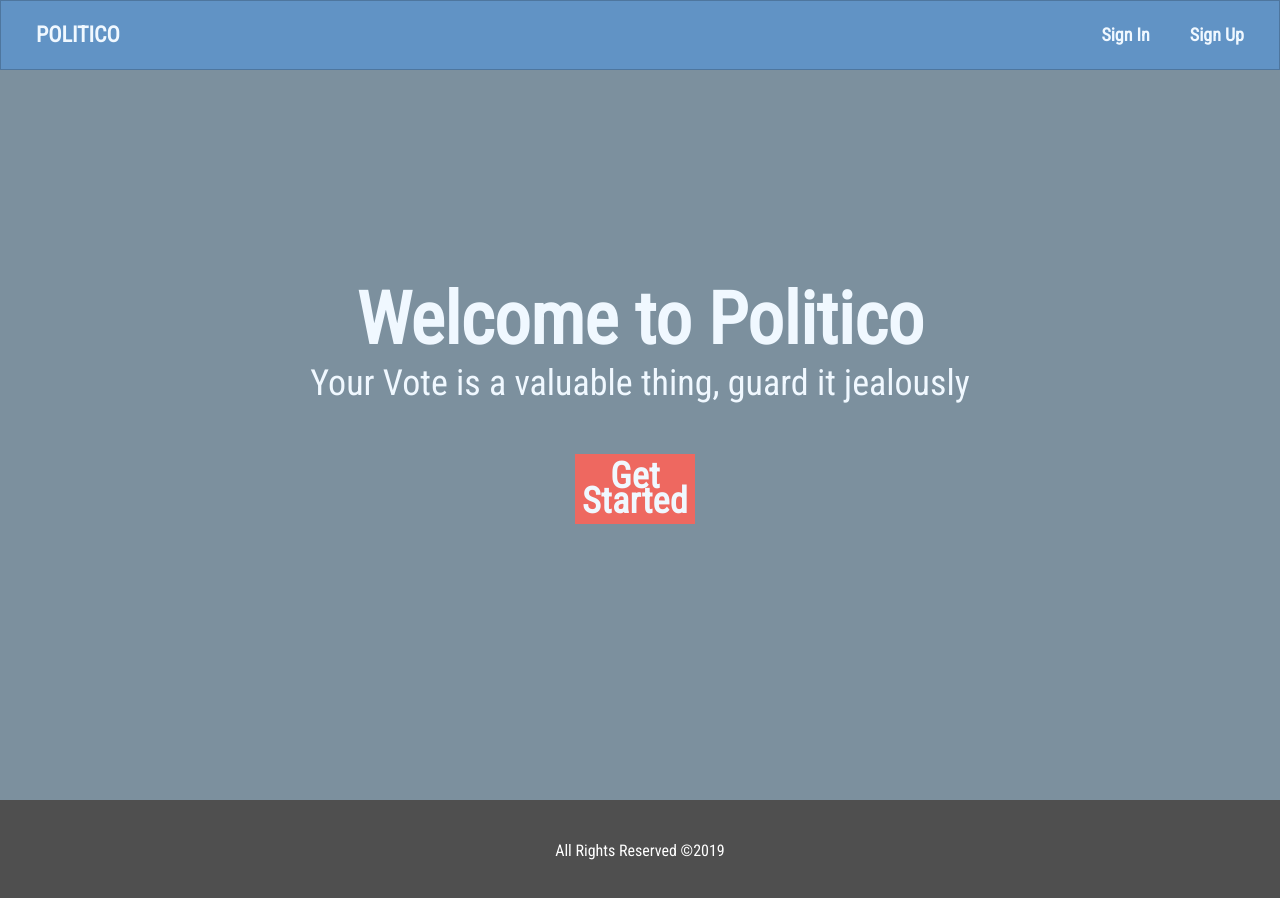
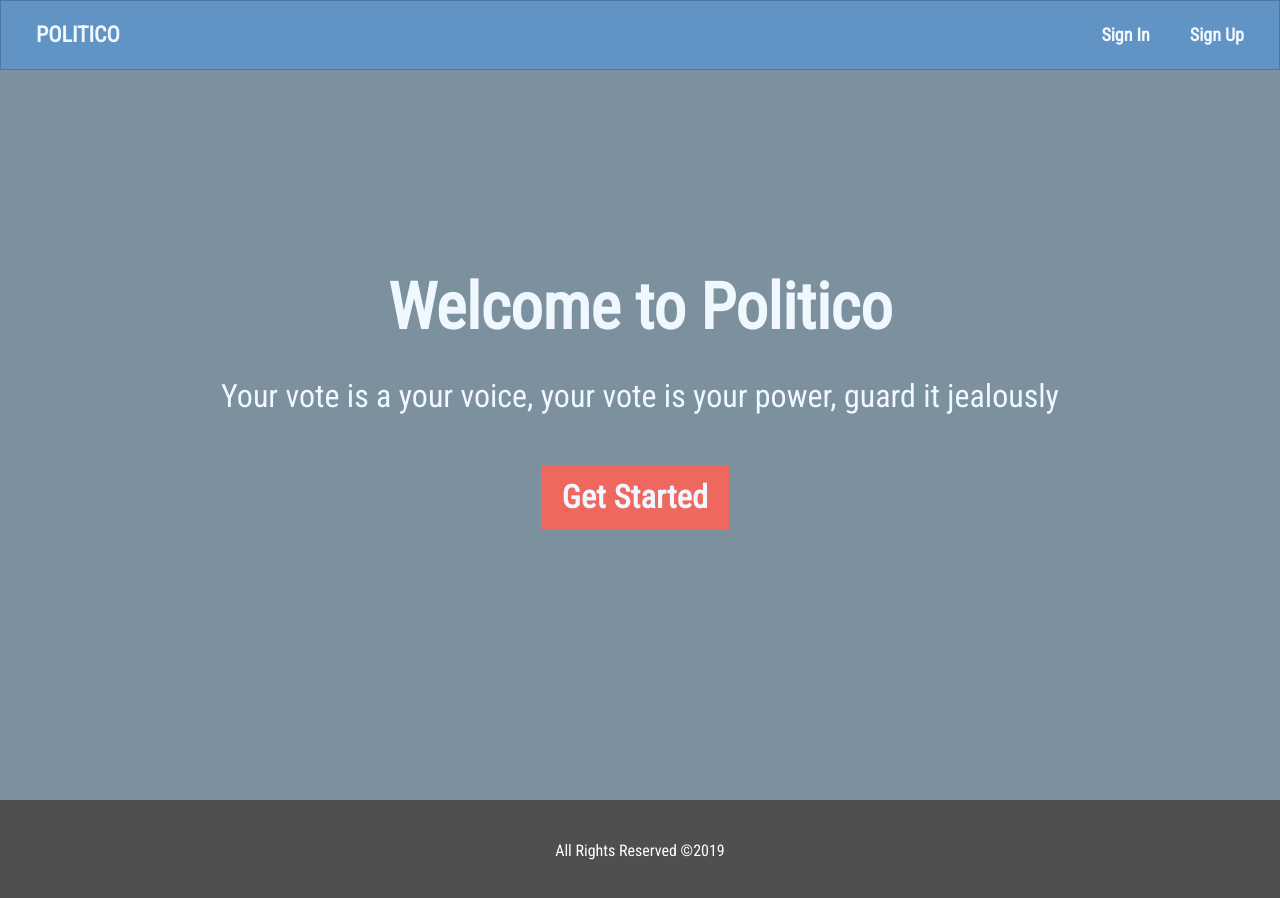
Before and after one commit to nedssoft/Politico, a plain HTML site: page UI/index.html in a window 1280 px wide. Drawn offline with Linux system fonts and the light colour scheme; a web font is replaced by a local one.

Commit message:
[Chore #163346849] Fix get started button responsiveness

```diff
--- a/UI/assets/css/style.css
+++ b/UI/assets/css/style.css
@@ -130,7 +130,7 @@ body, html {
 
 #get-started{
 
-	width: 120px;
+    min-width: 120px;
     margin: 50px 10px 0 0;
 }
 
@@ -177,11 +177,16 @@ body, html {
     }
 
     #header {
-      font-size: 36px;
+      font-size: 2rem;
     }
 
      .form-wrap {
         width: 400px;
+    }
+
+    #get-started {
+        width: 15%;
+        padding: 20px 0;
     }
 
 }
--- a/UI/index.html
+++ b/UI/index.html
@@ -30,7 +30,7 @@
 		</nav>
 		<header id="header" class=" container d-flex flex-col j-c-center a-i-center f-18">
 			<h1 class="h-text">Welcome to Politico</h1>
-			<p class="text-center">Your Vote is a valuable thing, guard it jealously</p>
+			<p class="text-center mt-2">Your vote is a your voice, your vote is your power, guard it jealously</p>
 			<a href="signup.html" class="btn-default" id="get-started">Get Started</a>
 		</header>
 		<footer id="footer" class="w-100 text-white d-flex flex-col j-c-center a-i-center text-center">
```
Lines whose indentation alone changed are shown as unchanged.
